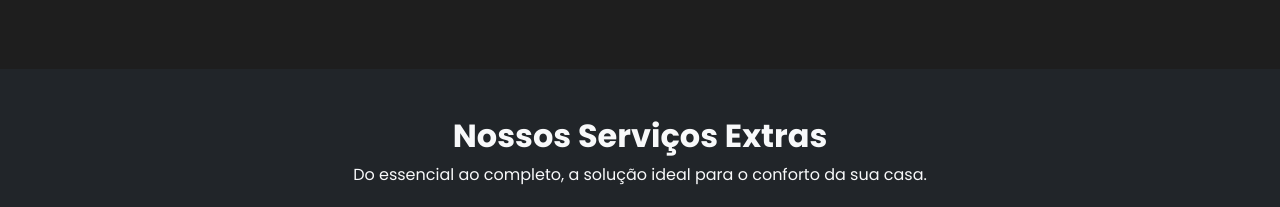
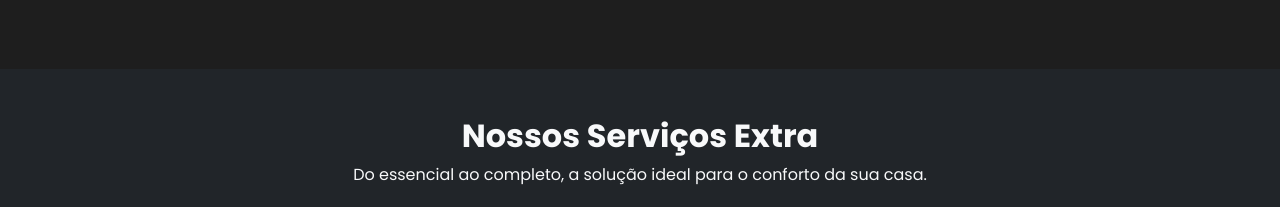
Before and after one commit to gabrielmacedosantos/autodrcar, a plain HTML site: page index.html in a window 1280 px wide. Shown: the part 2114-2321 px from the top of the page. Drawn offline with nearby package versions, Linux system fonts and the light colour scheme.

Commit message:
Update index.html
nova versão html

```diff
--- a/index.html
+++ b/index.html
@@ -181,7 +181,7 @@
     <section id="servicos-extras" class="py-5 bg-dark">
         <div class="container">
             <div class="text-center mb-5 reveal">
-                <h2 class="fw-bold text-light">Nossos Serviços Extras</h2>
+                <h2 class="fw-bold text-light">Nossos Serviços Extra</h2>
                 <p class="text-light">Do essencial ao completo, a solução ideal para o conforto da sua casa.</p>
             </div>
             <div class="row">
@@ -252,4 +252,5 @@
     <script src="script.js"></script>
 </body>
 
+
 </html>
```
